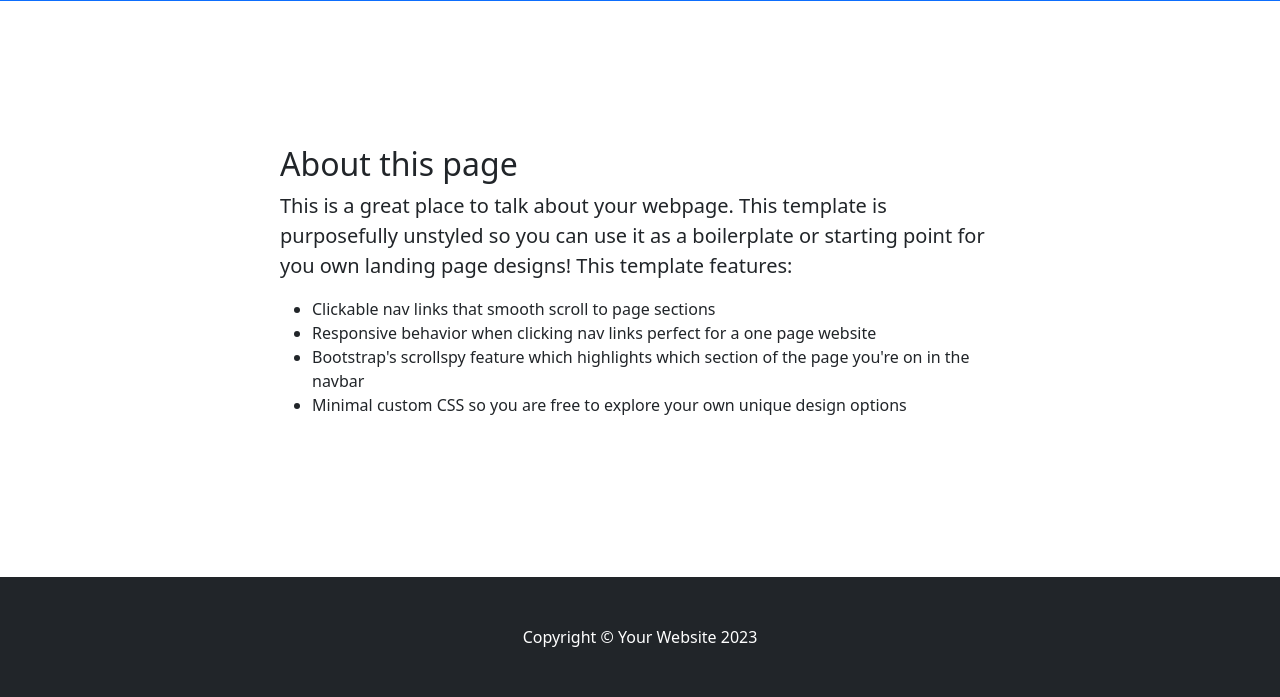
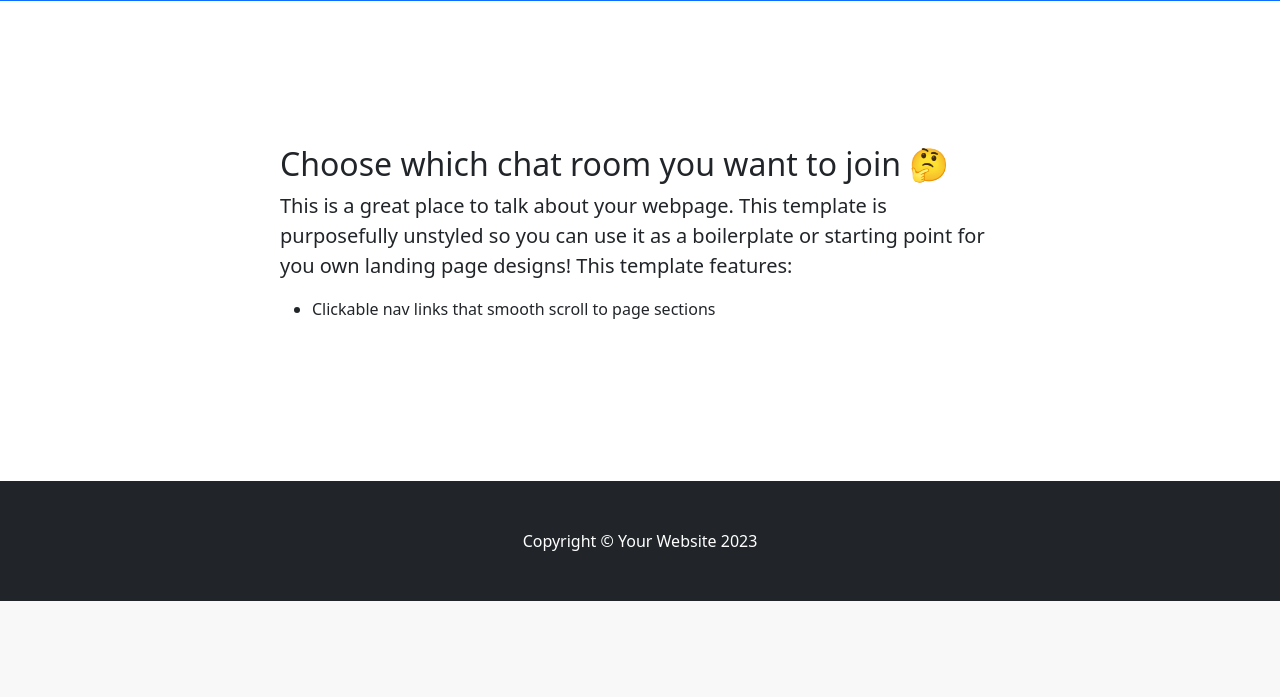
Before and after one commit to Hoomanzoh79/Django-Chatapp, a Django app: page /chat/ in a window 1280 px wide. Shown: the part 349-1046 px from the top of the page. After the commit the page ends 950 px from the top, so only its background shows below. Run offline with Django 3.2, Linux system fonts and the light colour scheme; some libraries are stand-ins or nearby versions.

Commit message:
add to template

```diff
--- a/chat/templates/chat/index.html
+++ b/chat/templates/chat/index.html
@@ -20,13 +20,10 @@
                 <div class="container px-4">
                     <div class="row gx-4 justify-content-center">
                         <div class="col-lg-8">
-                            <h2>About this page</h2>
+                            <h2>Choose which chat room you want to join 🤔</h2>
                             <p class="lead">This is a great place to talk about your webpage. This template is purposefully unstyled so you can use it as a boilerplate or starting point for you own landing page designs! This template features:</p>
                             <ul>
                                 <li>Clickable nav links that smooth scroll to page sections</li>
-                                <li>Responsive behavior when clicking nav links perfect for a one page website</li>
-                                <li>Bootstrap's scrollspy feature which highlights which section of the page you're on in the navbar</li>
-                                <li>Minimal custom CSS so you are free to explore your own unique design options</li>
                             </ul>
                         </div>
                     </div>
```
